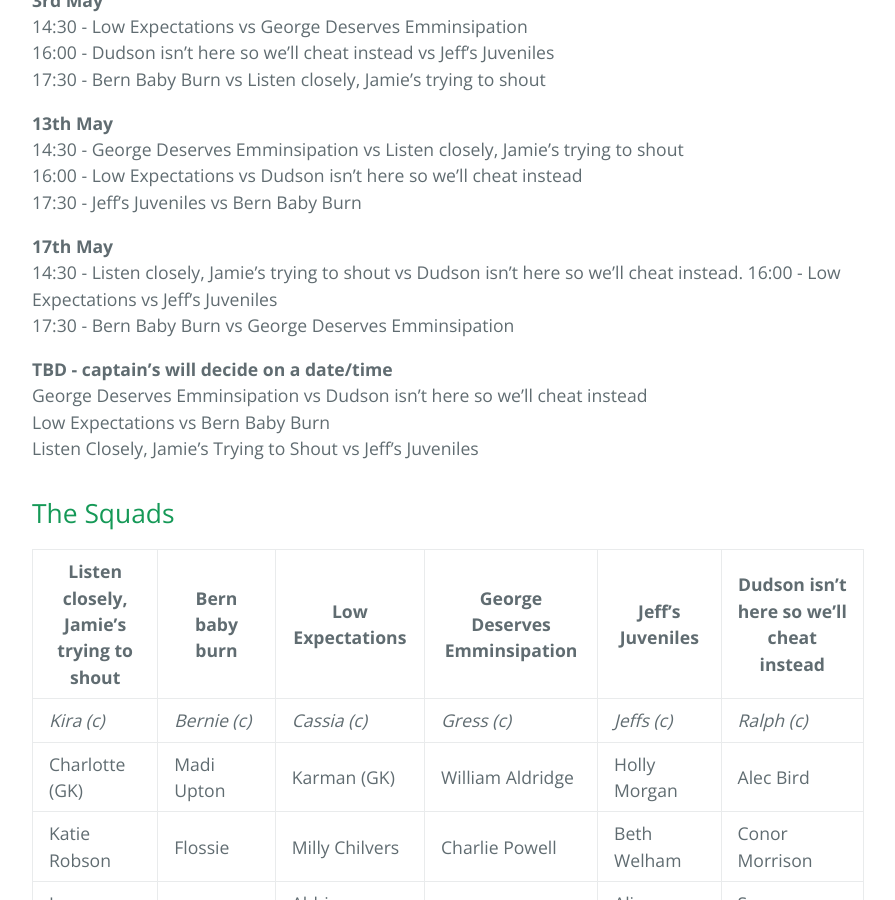
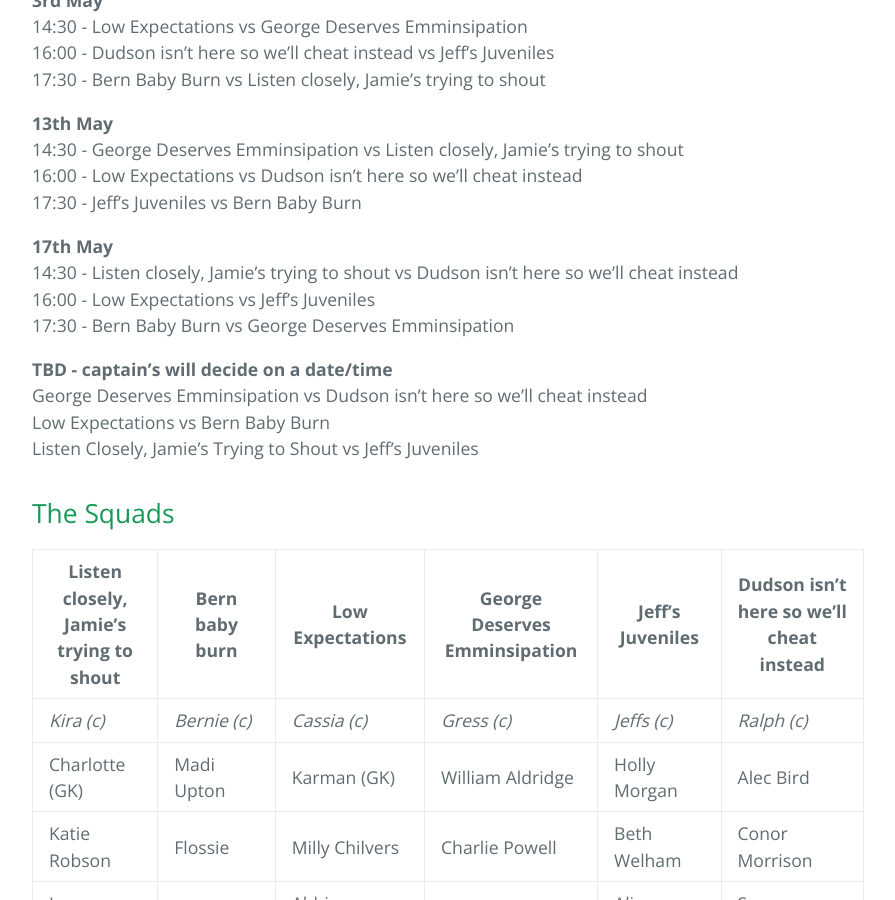
Before and after one commit to behradkoohy/summerleague, a Jekyll site: the page built from index.md, in a window 1280 px wide and 900 px high, scrolled down 1745 px. Shown: the whole window, without its empty margins (192-1087 px from the left). Built offline with Jekyll 4.4.1, drawn with Linux system fonts in a browser that asks for light colours; our own code applies the rules of GitHub Pages for plain Markdown files.

```diff
--- a/index.md
+++ b/index.md
@@ -38,7 +38,7 @@ These dates may change, I'll try my best to keep them correct but check with cap
 17:30 - Jeff's Juveniles vs Bern Baby Burn
 
 **17th May**
-14:30 - Listen closely, Jamie’s trying to shout vs Dudson isn't here so we'll cheat instead.
+14:30 - Listen closely, Jamie’s trying to shout vs Dudson isn't here so we'll cheat instead
 16:00 - Low Expectations vs Jeff's Juveniles
 17:30 - Bern Baby Burn vs George Deserves Emminsipation
 
```
